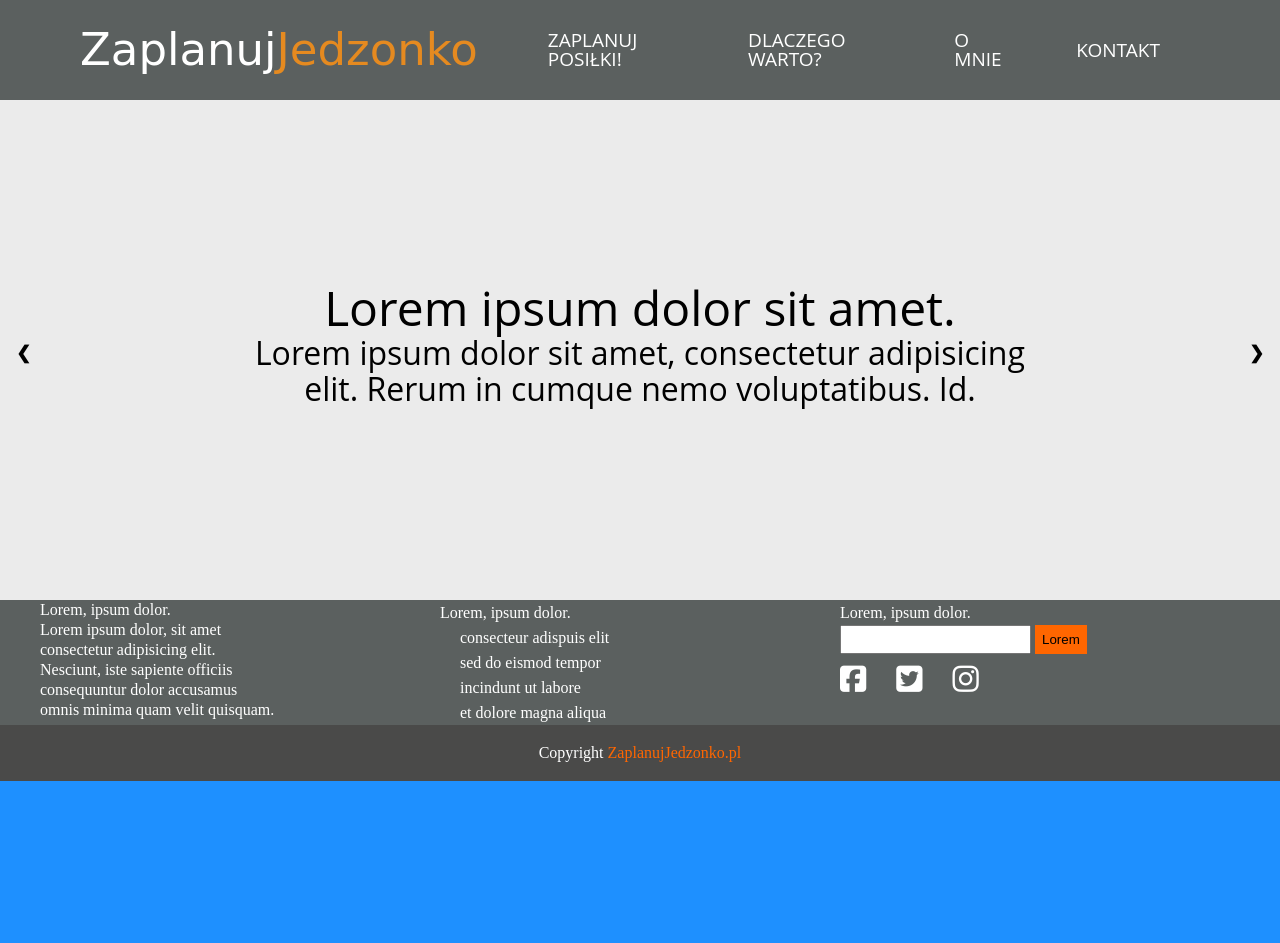
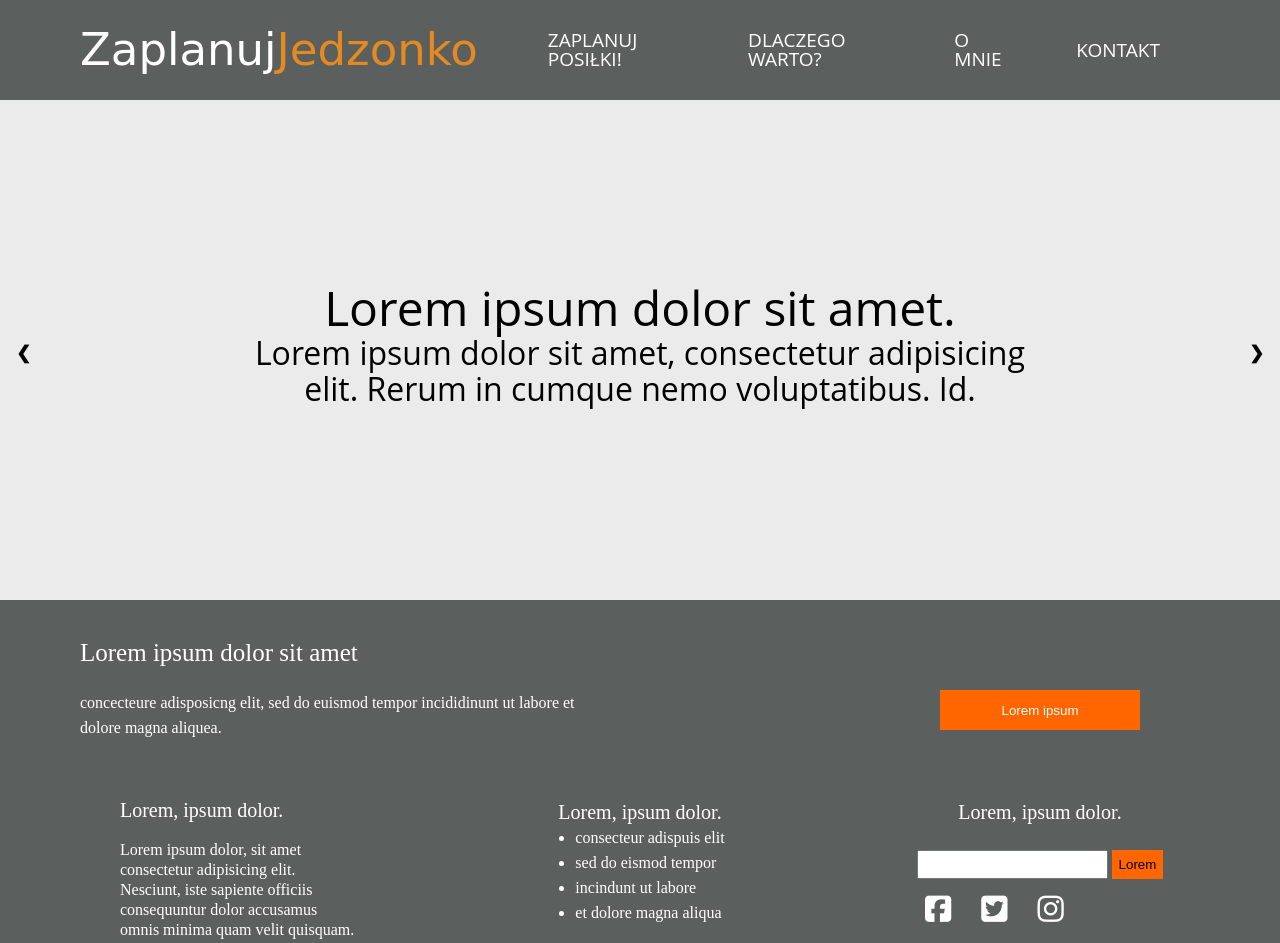
Before and after one commit to PrzemyslawDzi/Scrum-PyszneJedzonko, a website: page development/index.html in a window 1280 px wide. Shown: the top 943 px of the page. Before the commit the page ends 800 px from the top, so only its background shows below. Drawn offline with nearby package versions, Linux system fonts and the light colour scheme; files that its build step writes are made by us from their sources; a web font is replaced by a local one.

Commit message:
zrobione został framgent loading page + poprawiony footer

```diff
--- a/development/index.html
+++ b/development/index.html
@@ -54,7 +54,20 @@
       </div>
     </section>
     <section>
-      <!-- CTA + button -->
+      <div class="main_width">
+        <div class="callTo">
+          <div>
+            <h3>
+              Lorem ipsum dolor sit amet
+            </h3>
+            <br>
+            <p>
+              concecteure adisposicng elit, sed do euismod tempor incididinunt ut labore et<br> dolore magna aliquea.
+            </p>
+          </div>
+          <a href="app.html"> <input type="submit" value="Lorem ipsum" class="button_news"/></a>
+        </div>
+      </div>
     </section>
     <section id="features">
       <!-- features -->
@@ -72,31 +85,46 @@
       <div class="main_width">
         <div class="main-footer">
             <div class="left-lorem">
+              <div>
               <h2>Lorem, ipsum dolor.</h2>
+              </div>
+              <br>
               <div>
                   <p>Lorem ipsum dolor, sit amet consectetur adipisicing elit. Nesciunt, iste sapiente officiis consequuntur dolor accusamus omnis minima quam velit quisquam.</p>
               </div>
             </div>
             <div class="central-lorem">
+                <div>
                 <h2>Lorem, ipsum dolor.</h2>
+                </div>
+
+                <div>
                 <ul>
                   <li>consecteur adispuis elit</li>
                   <li>sed do eismod tempor</li>
                   <li>incindunt ut labore</li>
                   <li>et dolore magna aliqua</li>
                 </ul>
+                </div>
             </div>
             <div class="right-lorem">
+              <div>
                 <h2>Lorem, ipsum dolor.</h2>
+              </div>
+              <br>
+                <div>
                   <form>
                       <input type="email" name="email"/>
                       <input type="submit" value="Lorem" class="button"/>
                   </form>
+                </div>
+                <div>
                   <ul>
                       <li><a href=""><i class="fab fa-facebook-square"></i></a></li>
                       <li><a href=""><i class="fab fa-twitter-square"></i></a></li>
                       <li><a href=""><i class="fab fa-instagram"></i></a></li>
                   </ul>
+                </div>
             </div>
           </div>
         </div>
--- a/development/scss/main.scss
+++ b/development/scss/main.scss
@@ -16,7 +16,7 @@
  @import "modules/app";
 
 body{
-  background-color: dodgerblue;
+  background-color: #5b605f;
 }
 
 .indexHeader{
@@ -181,19 +181,42 @@ body{
   justify-content: space-between;
   background: #5b605f;
   color: white;
+  padding-top: 20px;
+  padding-bottom: 20px;
 
 }
 
 .left-lorem {
     width: 33.333%;
+    display: flex;
+    flex-direction: column;
+    align-items: center;
+
+    p {
+      text-align: left;
+    }
+    h2 {
+      text-align: left;
+      font-size: 20px;
+    }
+
 }
 
 .central-lorem {
     width: 33.333%;
     line-height: 25px;
     text-align: left;
+    display: flex;
+    flex-direction: column;
+    align-items: center;
+
+    h2 {
+      text-align: left;
+      font-size: 20px;
+    }
   ul {
       padding-inline-start: 20px;
+      list-style-type: disc;
   }
   }
 .right-lorem {
@@ -202,7 +225,7 @@ body{
 
 .left-lorem div {
     width: 240px;
-    text-align: left;
+    text-align: center;
 
 }
 
@@ -212,6 +235,14 @@ body{
 
 .right-lorem {
     line-height: 25px;
+    text-align: left;
+    display: flex;
+    flex-direction: column;
+    align-items: center;
+    h2{
+      text-align: left;
+      font-size: 20px;
+    }
     input {
         padding: 5px;
         margin-right: 0;
@@ -230,6 +261,8 @@ body{
           flex-direction: row;
           justify-content: flex-start;
           padding-inline-start: 0;
+          margin-left: 70px;
+          margin-top: 5px;
 
       li {
           text-decoration: none;
@@ -265,3 +298,34 @@ body{
 #footer {
   background: #5B605F;
 }
+
+// call to action
+
+.callTo {
+  display: flex;
+  justify-content: space-between;
+  padding: 40px;
+  color: white;
+  line-height: 25px;
+  position: relative;
+  h3 {
+    font-size: 25px;
+  }
+  p{
+    font-size: 16px;
+  }
+  .button_news {
+    margin-left: 0;
+        background: #ff6600;
+        border: 2.5px solid #ff6600;
+        box-sizing: border-box;
+        height: 40px;
+        color: white;
+        width: 200px;
+        position: absolute;
+        left: 900px;
+        bottom: 50px;
+        cursor: pointer;
+
+  }
+}
```
